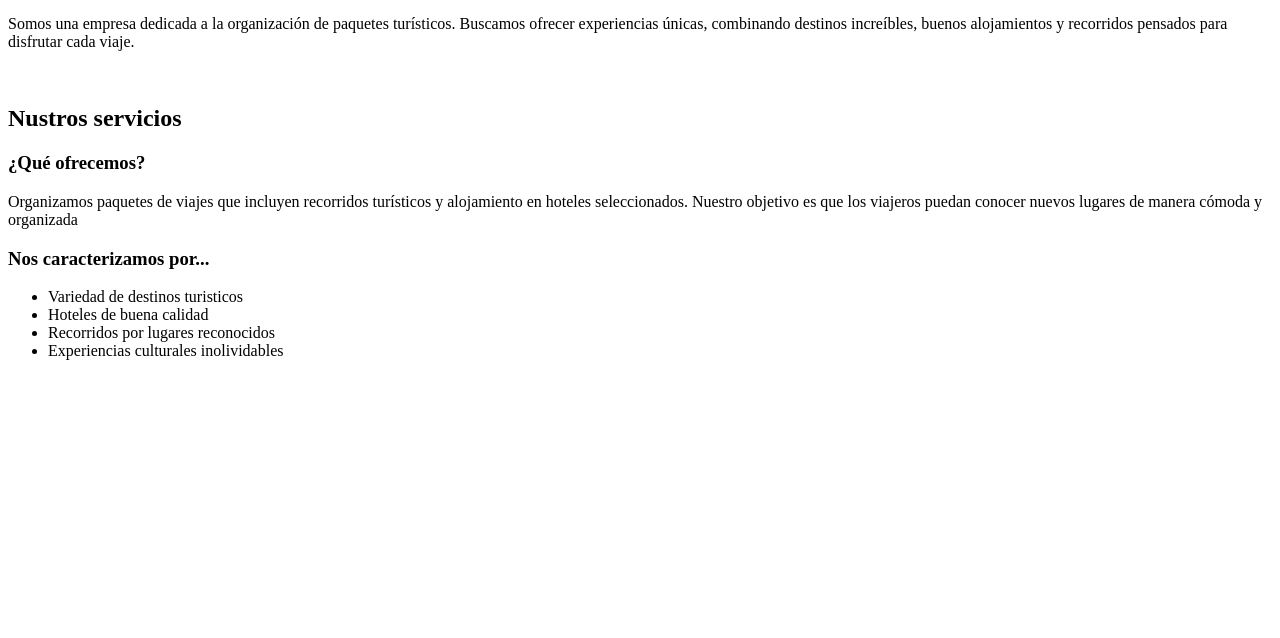
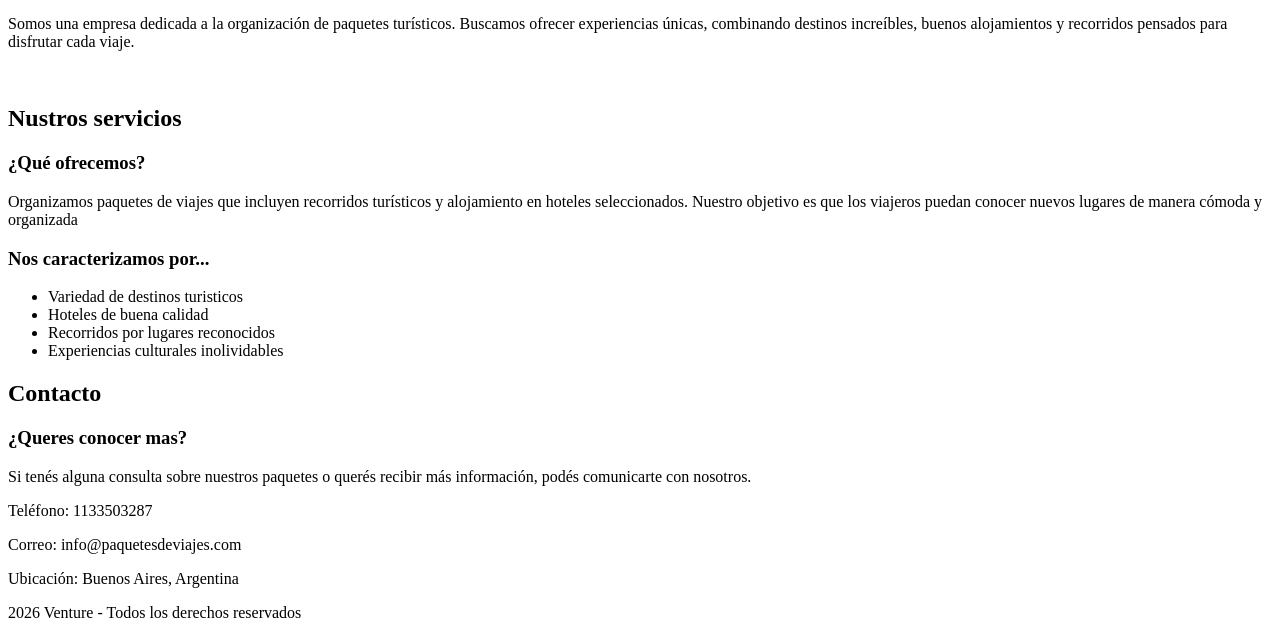
Before and after one commit to felixveltri/TP-Final-Veltri-Felix-4toE, a plain HTML site: page nosotros.html in a window 1280 px wide. Shown: the part 270-908 px from the top of the page. Before the commit the page ends 800 px from the top, so only its background shows below. Drawn offline with Linux system fonts and the light colour scheme.

Commit message:
ultima seccion nsotros y footer

```diff
--- a/nosotros.html
+++ b/nosotros.html
@@ -40,4 +40,17 @@
                 <li>Experiencias culturales inolividables</li>
             </ul>
         </section>
+        <section id="contacto">
+            <h2>Contacto</h2>
+            <h3>¿Queres conocer mas?</h3>
+            <p>Si tenés alguna consulta sobre nuestros paquetes o querés recibir más información, podés comunicarte con nosotros.</p>
+            <p>Teléfono: 1133503287</p>
+            <p>Correo: info@paquetesdeviajes.com</p>
+            <p>Ubicación: Buenos Aires, Argentina</p>
+        </section>
     </main>
+    <footer>
+        <p>2026 Venture - Todos los derechos reservados</p>
+    </footer>
+</body>
+</html>
```
Also changed, not shown: america.html (+0 -1 lines), europa.html (+0 -1 lines), index.html (+0 -1 lines).
